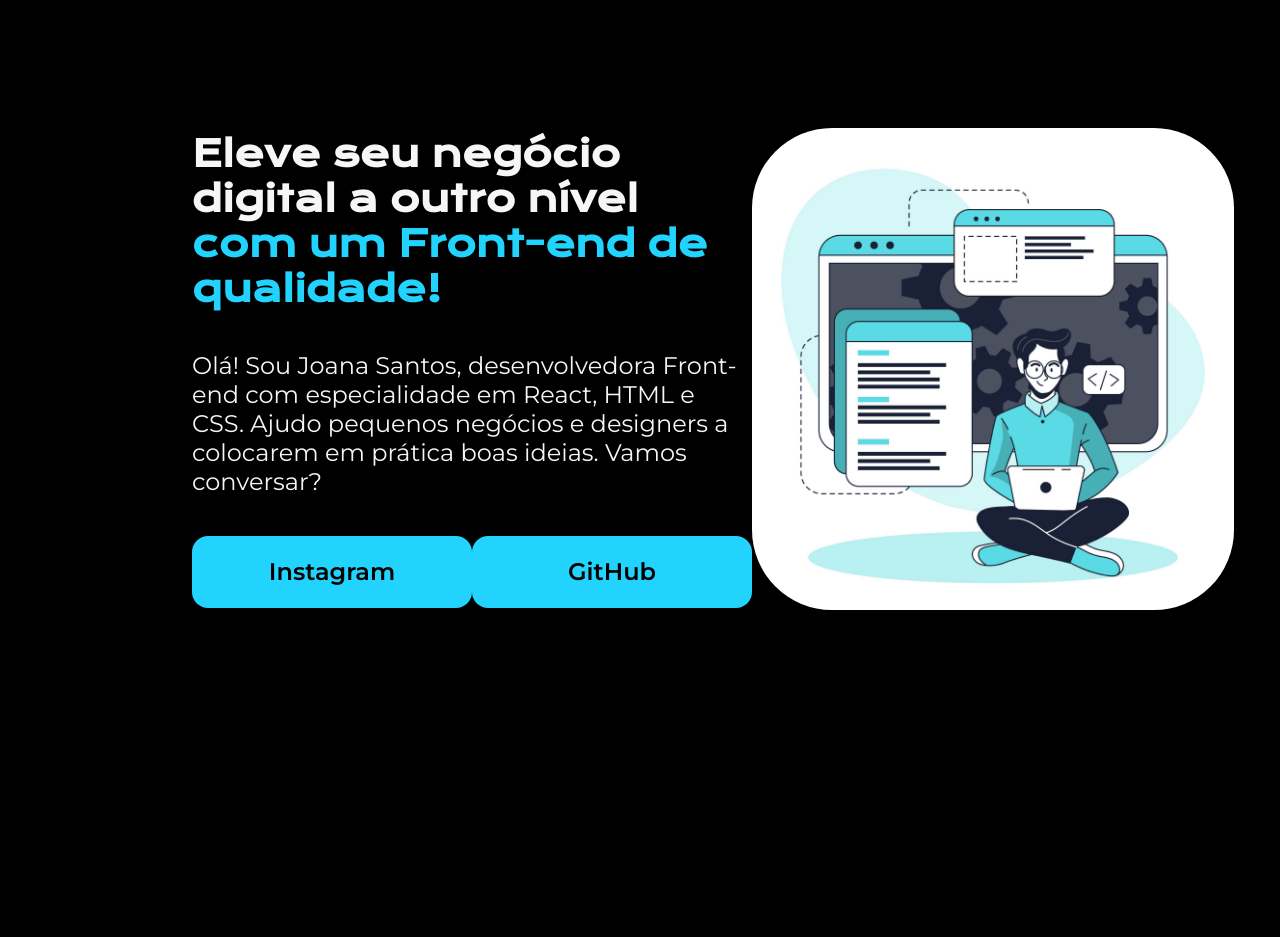
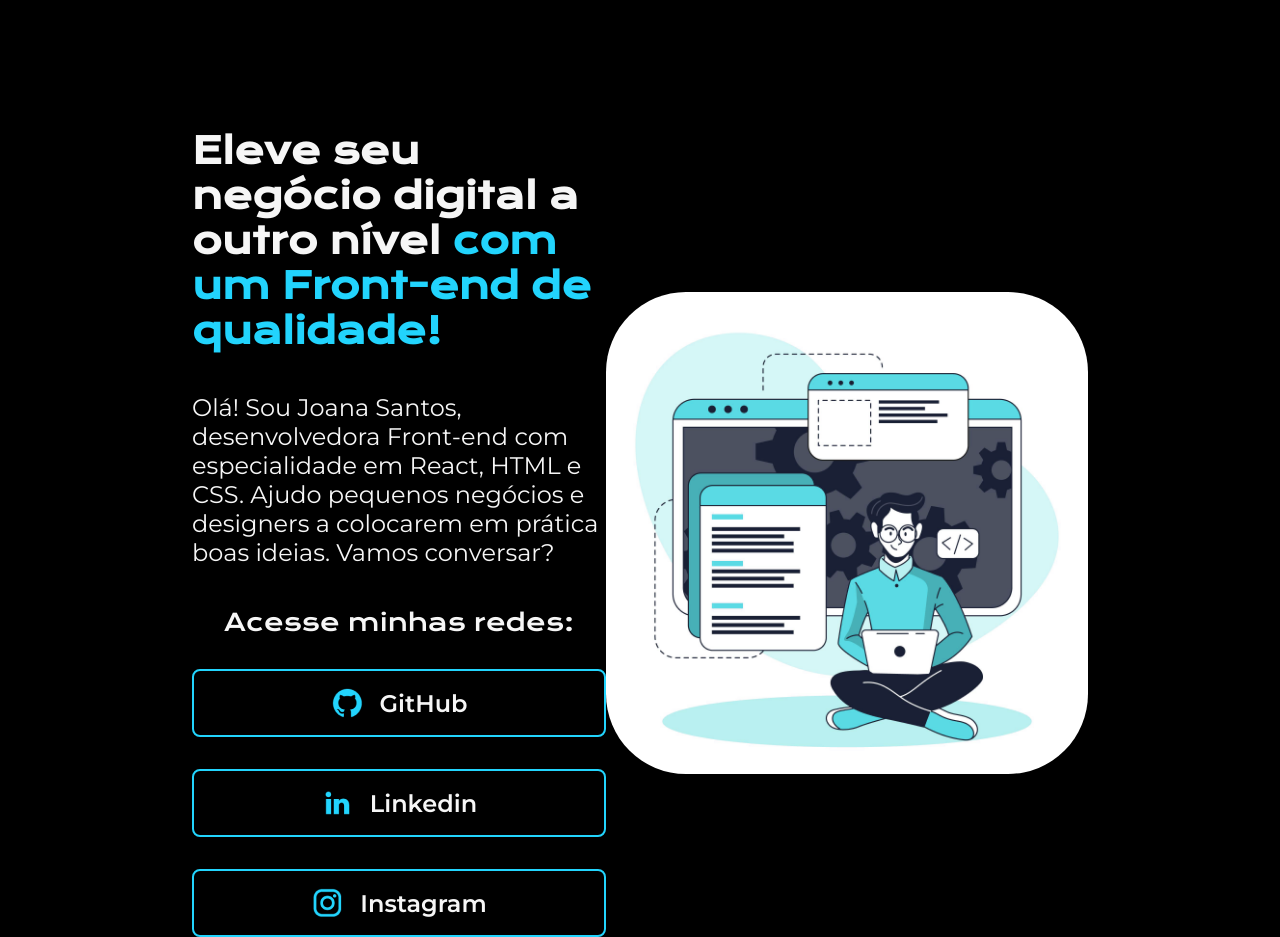
Before and after one commit to kayquemoraes/portfolio-curso-1, a plain HTML site: page html/index.html in a window 1280 px wide. Before the commit the page ends 800 px from the top, so only its background shows below. Drawn offline with nearby package versions, Linux system fonts and the light colour scheme.

Commit message:
adicionando botoes e estilizando eles com icone e hover

```diff
--- a/css/style.css
+++ b/css/style.css
@@ -11,6 +11,7 @@ body {
     height: 75vh;
     box-sizing: border-box  ;
     background-color: #000000;
+    color: #F6F6F6;
 }
 
 .apresentacao {
@@ -28,7 +29,6 @@ body {
 }
 
 .apresentacao__conteudo__titulo {
-    color: #F6F6F6;
     font-family: 'Krona One', sans-serif;
     font-size: 36px;
 }
@@ -38,7 +38,6 @@ body {
 }
 
 .apresentacao__conteudo__texto {
-    color: #F6F6F6;
     font-family: 'Montserrat', sans-serif;
     font-size: 24px;
 }
@@ -46,23 +45,46 @@ body {
 .apresentacao__links {
     display: flex;
     justify-content: space-between;
+    flex-direction: column;
+    align-items: center;
+    gap: 32px;
+}
+
+.apresentacao__links__subtitulo {
+    font-family: 'Krona One', sans-serif;
+    font-weight: 400;
+    font-size: 24px;
 }
 
 .apresentacao__links__botao {
-    color: #000;
+    display: flex;
+    justify-content: center;
+    align-items: center;
+    gap: 16px;
+    color: #F6F6F6;
     font-family: 'Montserrat', sans-serif;
     font-size: 24px;
     font-weight: 600;
-    background: #22D4FD;
-    width: 280px;
-    padding: 21.5px 0;
-    border-radius: 16px;
+    width: 378px;
+    padding: 16px;
+    border: 2px solid #22D4FD;
+    border-radius: 8px;
     text-align: center;
     vertical-align: middle;
-
+    transition: 0.2s all;
 }
 
-img {
+.apresentacao__links__botao:hover {
+    background-color: #22D4FD;
+    color: #000000;
+}
+
+.apresentacao__links__botao:hover .apresentacao__links__botao__icone {
+    transition: 0.2s;
+    filter: brightness(0);
+}
+
+.imagem__principal {
     height: 482px;
     border-radius: 10vh;
 }
--- a/html/index.html
+++ b/html/index.html
@@ -15,11 +15,22 @@
             <h1 class="apresentacao__conteudo__titulo">Eleve seu negócio digital a outro nível <strong class="titulo-destaque">com um Front-end de qualidade!</strong></h1>
             <p class="apresentacao__conteudo__texto">Olá! Sou Joana Santos, desenvolvedora Front-end com especialidade em React, HTML e CSS. Ajudo pequenos negócios e designers a colocarem em prática boas ideias. Vamos conversar?</p>
             <div class="apresentacao__links">
-                <a class="apresentacao__links__botao" href="https://instagram.com/kayquemoraes">Instagram</a>
-                <a class="apresentacao__links__botao" href="https://github.com/kayquemoraes">GitHub</a>
+                <h2 class="apresentacao__links__subtitulo">Acesse minhas redes:</h2>
+                <a class="apresentacao__links__botao" href="https://github.com/kayquemoraes">
+                    <img class="apresentacao__links__botao__icone" src="/assets/github.png" alt="icone do github">
+                    GitHub
+                </a>
+                <a class="apresentacao__links__botao" href="https://linkedin.com/in/kayque-moraes-944556239">
+                    <img class="apresentacao__links__botao__icone" src="/assets/linkedin.png" alt="icone do likedin">
+                    Linkedin
+                </a>
+                <a class="apresentacao__links__botao" href="https://instagram.com/kayquemoraes">
+                    <img class="apresentacao__links__botao__icone" src="/assets/instagram.png" alt="icone do linkedin">
+                    Instagram
+                </a>
             </div>
         </section>
-        <img src="/imagens/imagem-principal.png" alt="ilustracao animada de um homem mexendo no notebook">
+        <img class="imagem__principal" src="/assets/imagem-principal.png" alt="ilustracao animada de um homem mexendo no notebook">
     </main>
 
 </body>
```
Also changed, not shown: imagens/imagem-principal.png (deleted).
